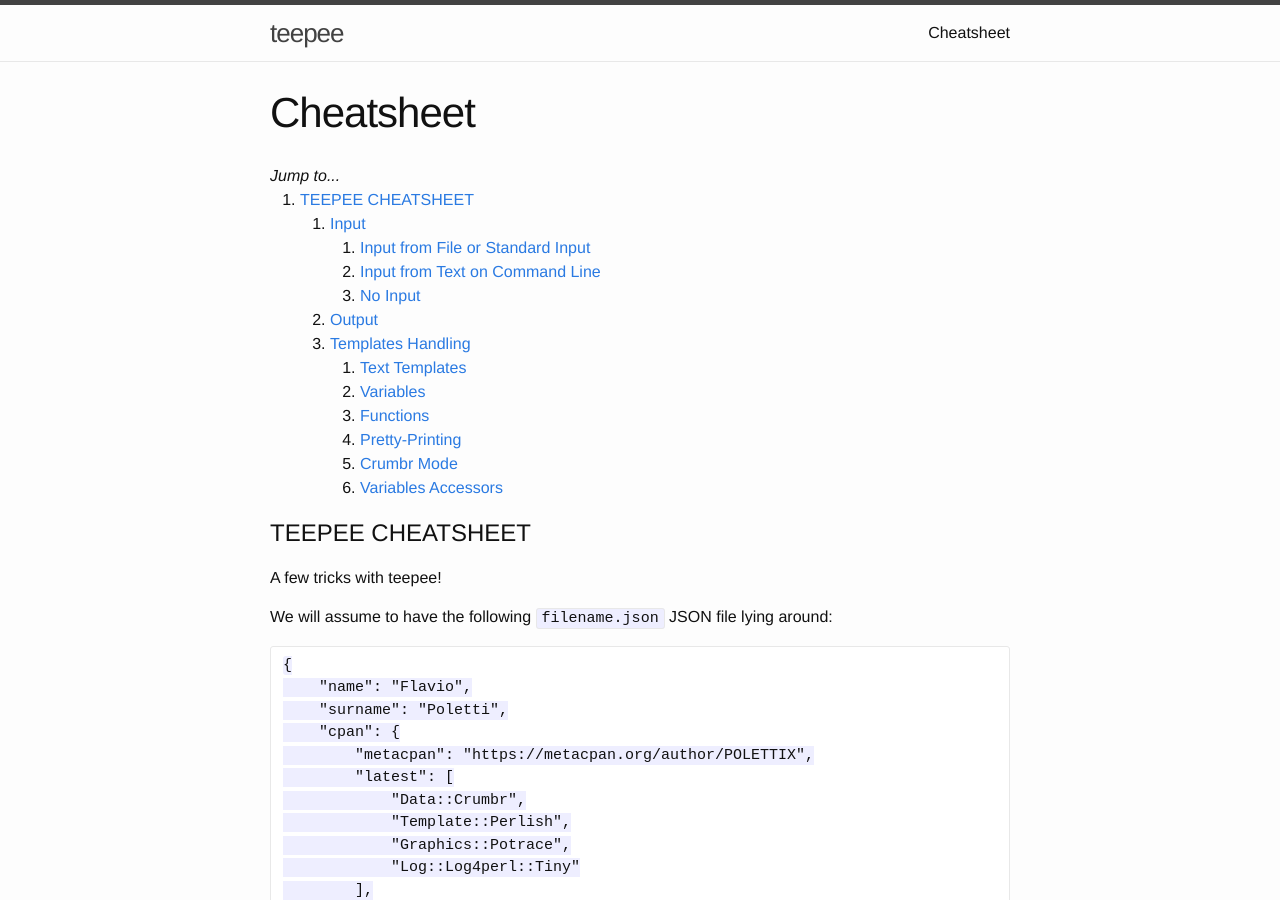
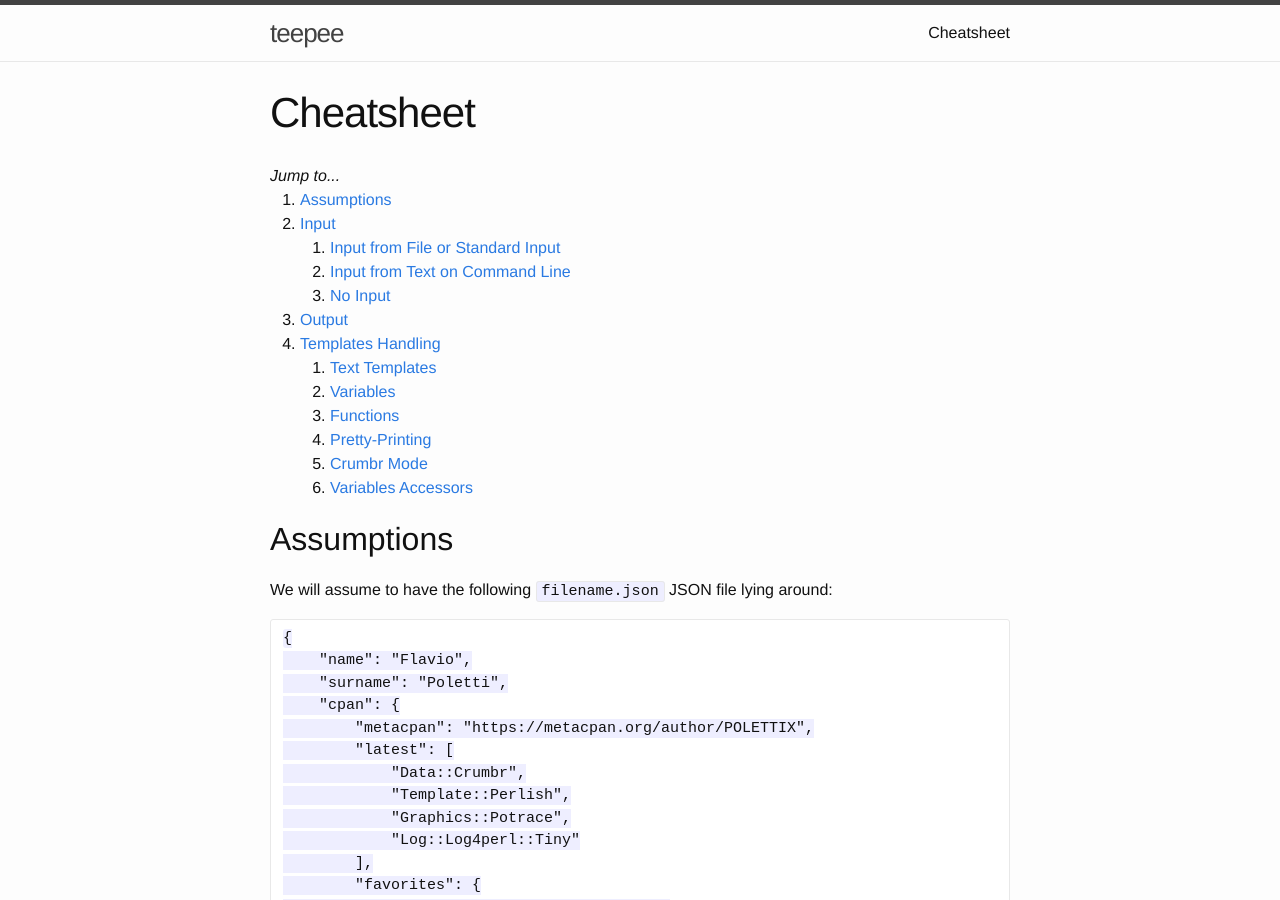
Before and after one commit to polettix/teepee, a Jekyll site: the page built from cheatsheet.md, in a window 1280 px wide and 900 px high. Built offline with Jekyll 4.4.1, drawn with Linux system fonts in a browser that asks for light colours.

Commit message:
slight adaptation of cheatsheet page

```diff
--- a/cheatsheet.md
+++ b/cheatsheet.md
@@ -4,9 +4,7 @@
 permalink: /cheatsheet/
 ---
 
-# TEEPEE CHEATSHEET
-
-A few tricks with teepee!
+## Assumptions
 
 We will assume to have the following `filename.json` JSON file lying
 around:
```
